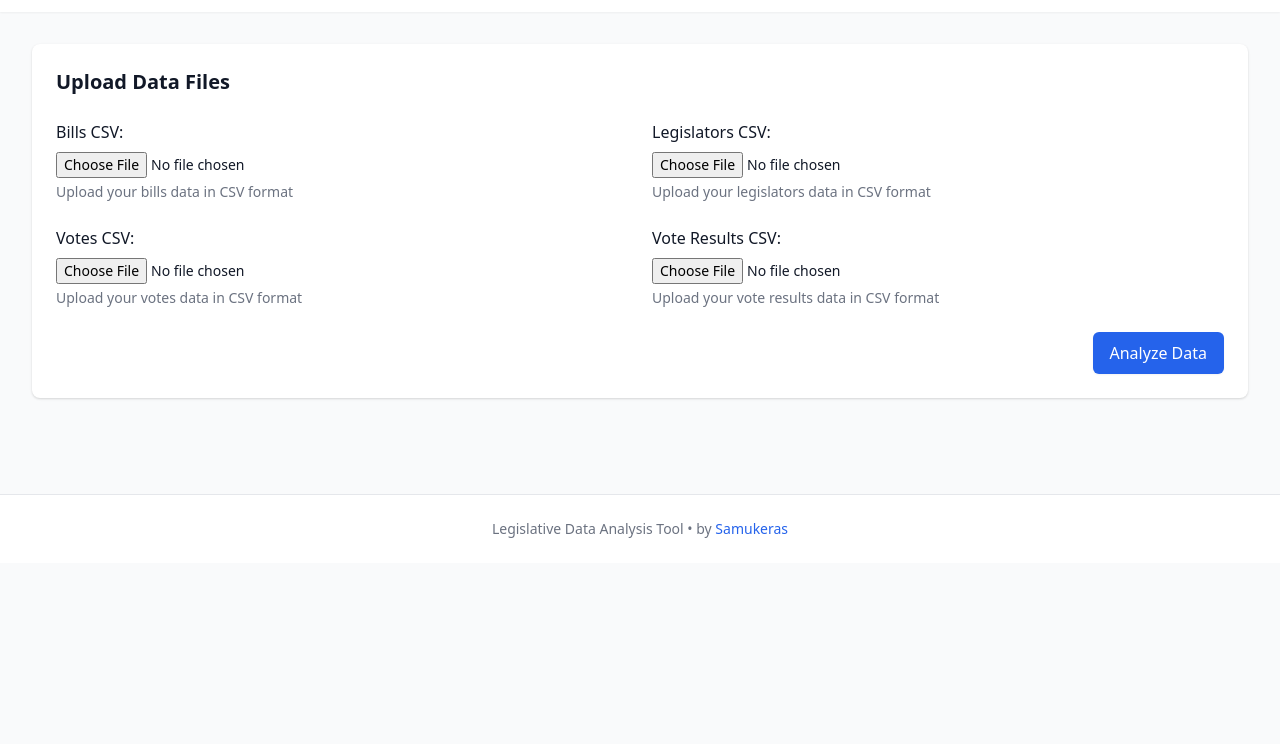
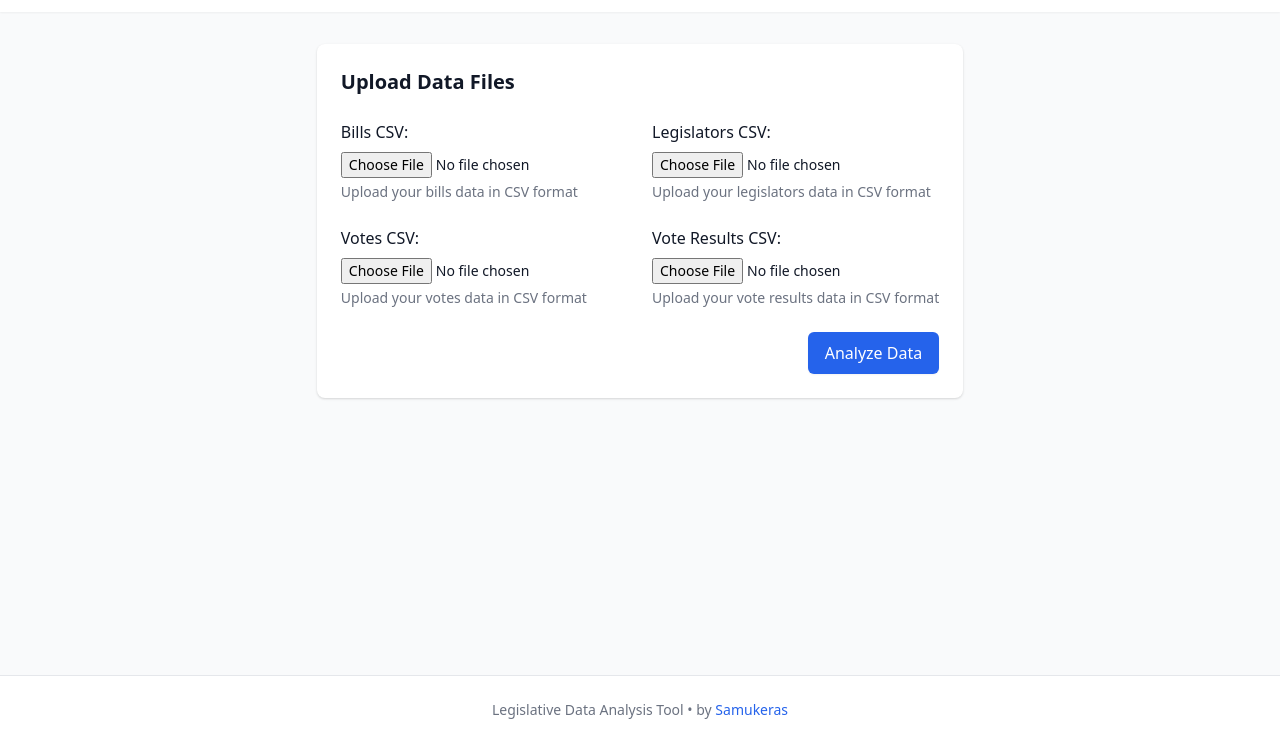
Before and after one commit to Samukeras/legislative-data-analyzer, a website with bundled scripts: page index.html in a window 1280 px wide. Shown: the part 56-800 px from the top of the page. Built offline with nearby package versions, Linux system fonts and the light colour scheme.

Commit message:
fix: Fix footer positioning to stay at the bottom of the page
Updated footer CSS to ensure it stays anchored at the bottom of the page, even when the content is shorter than the viewport height.

```diff
--- a/index.html
+++ b/index.html
@@ -4,17 +4,17 @@
         <meta charset="UTF-8">
         <meta name="viewport" content="width=device-width, initial-scale=1.0">
         <meta name="description" content="Legislative Data Analysis Tool for analyzing voting patterns">
-    <title>Legislative Data Analysis</title>
+        <title>Quorum Coding Challenge - Working with Legislative Data</title>
         <link href="https://cdnjs.cloudflare.com/ajax/libs/tailwindcss/2.2.19/tailwind.min.css" rel="stylesheet">
         <script type="module" defer src="js/main.js"></script>
     </head>
-<body class="bg-gray-50 text-gray-900">
+    <body class="bg-gray-50 text-gray-900 flex flex-col min-h-screen">
     <header class="bg-white shadow-sm">
         <div class="max-w-7xl mx-auto px-4 py-4 sm:px-6 lg:px-8">
             <h1 class="text-3xl font-bold">Legislative Data Analysis</h1>
         </div>
     </header>
-<main class="max-w-7xl mx-auto px-4 py-8 sm:px-6 lg:px-8">
+    <main class="max-w-7xl mx-auto px-4 py-8 sm:px-6 lg:px-8 flex-grow">
         <!-- File Upload Section -->
         <section class="bg-white rounded-lg shadow p-6 mb-8">
             <h2 id="upload-section" class="text-xl font-semibold mb-6">Upload Data Files</h2>
```
Lines whose indentation alone changed are shown as unchanged.
